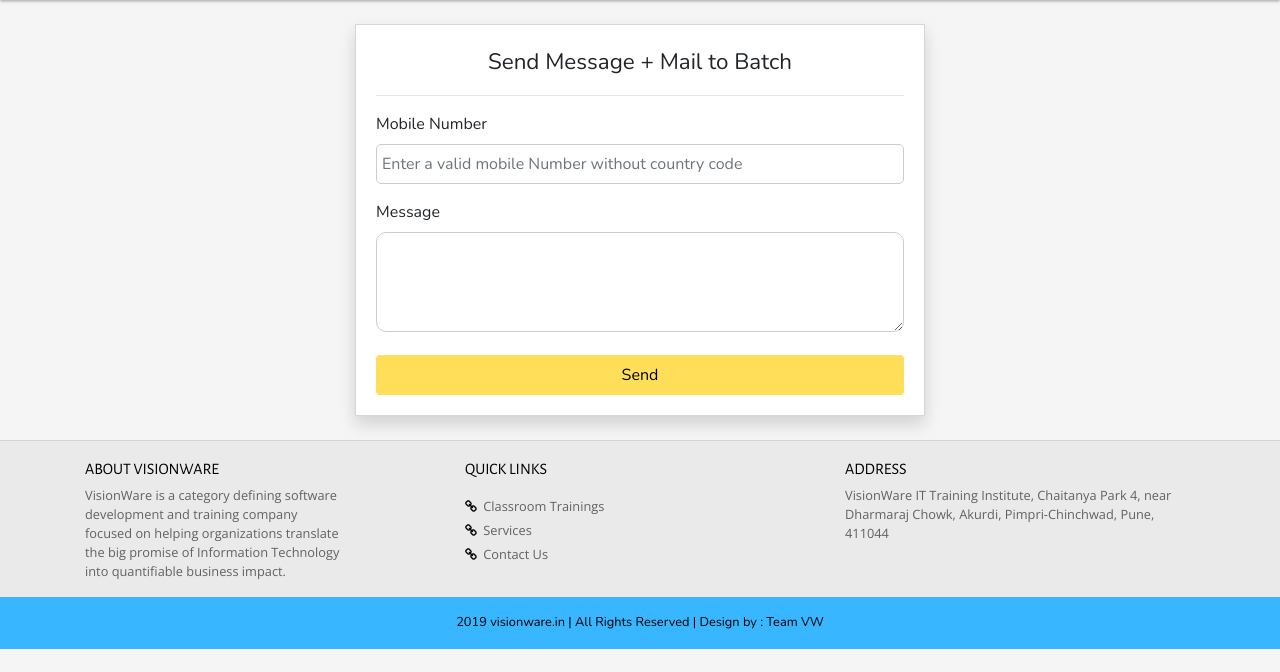
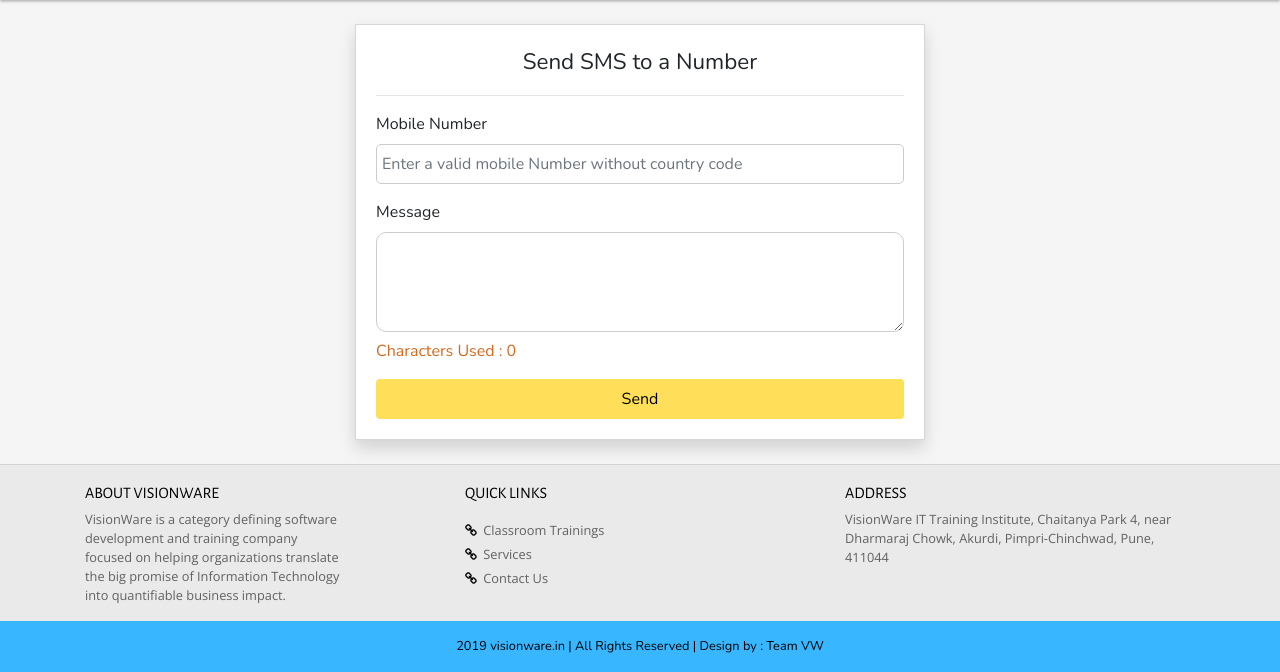
Before and after one commit to rushikeshsp25/VWsite, a Django app: page /su/messaging/send_sms_number/ in a window 1280 px wide. Shown: the part 82-754 px from the top of the page. Run offline with Django 3.2, Linux system fonts and the light colour scheme; the visitor is signed in with stand-in values (Sample User, id 1); some libraries are stand-ins or nearby versions.

Commit message:
text area count is added

```diff
--- /dev/null
+++ b/home/helpers/smsMessags.py
@@ -0,0 +1 @@
+admission_confirm_message = "Your admission for {0} at VisionWare IT Training Institute is confirmed. You must have received an email regarding admission details on your registered email id. Thank you for choosing VisionWare. And Welcome to the VisionWare Family :)"
--- a/home/templates/home/messaging/send_sms_number.html
+++ b/home/templates/home/messaging/send_sms_number.html
@@ -2,7 +2,7 @@
 <div class="container mt-4 mb-4 col-md-8 col-lg-6 col-12 offset-md-2 offset-lg-3">
     <div class="login-container shadow">
         <div class="head">
-            <p class="section-heading">Send Message + Mail to Batch</p>
+            <p class="section-heading">Send SMS to a Number</p>
             <hr>
         </div>
         <div class="body">
@@ -25,6 +25,7 @@
                 <div class="form-group">
                     <label for="message">Message</label>
                     <textarea name="message" id="message" maxlength="500" required></textarea>
+                    <p id="characters" style="color: chocolate;">Characters Used : 0</p>
                 </div>
                 <div class="form-controls">
                     <button type="submit" class="btn" id="btnSubmit">Send</button>
@@ -40,6 +41,12 @@
             $("#btnSubmit").attr("disabled", true);
             return true;
         });
+        var textarea = document.getElementById('message');
+        textarea.addEventListener('keyup', function(e) {
+            var characters = this.value.length;
+            console.log(characters);
+            document.getElementById('characters').innerHTML = "Characters Used : " + characters;
+        });
     });
 </script>
 {% endblock %}
--- a/home/views.py
+++ b/home/views.py
@@ -27,7 +27,7 @@ from .helpers.feedbackQuestionsResponse import feedback_question_responses
 from django.core.paginator import Paginator, EmptyPage, PageNotAnInteger
 from .helpers.onlineCampaignSMS import send_sms
 from .helpers.sendSMS import send_sms_number as sendSms
-
+from .helpers.smsMessags import admission_confirm_message
 import csv
 
 # Create your views here.
@@ -621,7 +621,13 @@ def confirm_admission(request,pk):
         email.content_subtype = "html" # this is the crucial part
         email.send()
     except Exception as e:
-        messages.error(request,"Something Went Wrong !")
+        messages.error(request,"Error  while sending an Email !")
+        return redirect('home:student_detail', pk=pk)
+    try:
+        admission_confirm_message.format(s_obj.batch.course.course_name)
+        sendSms(str(s_obj.phone),message)
+    except Exception as e:
+        messages.error(request,"Error  while sending SMS !")
         return redirect('home:student_detail', pk=pk)
     messages.success(request,"Admission Confirmed !")
     return redirect('home:student_detail', pk=pk)
@@ -726,15 +732,23 @@ def send_message_batch(request):
             student_emails.append(student.email)
             student_phones.append(student.phone)
         #send emails to all students from batch
-        email = EmailMessage(
-            subject,
-            message,
-            to=student_emails,
-            cc=['dhapateashu.ad@gmail.com','rushikeshsp25@gmail.com']
-            )
-        email.send()
-        for phone in student_phones:
-            sendSms(phone,message)
+        try:
+            email = EmailMessage(
+                subject,
+                message,
+                to=student_emails,
+                cc=['dhapateashu.ad@gmail.com','rushikeshsp25@gmail.com']
+                )
+            email.send()
+        except Exception as e:
+            messages.error(request,'Error while sending an Email')
+            return redirect('home:dashboard')
+        try:
+            for phone in student_phones:
+                sendSms(phone,message)
+        except Exception as e:
+            messages.error(request,'Error while sending SMS')
+            return redirect('home:dashboard')
         messages.success(request,'Emails + Messages are sent successfully!')
         return redirect('home:dashboard')
     else:
```
Also changed, not shown: home/templates/home/messaging/send_message_batch.html (+9 -4 lines).
